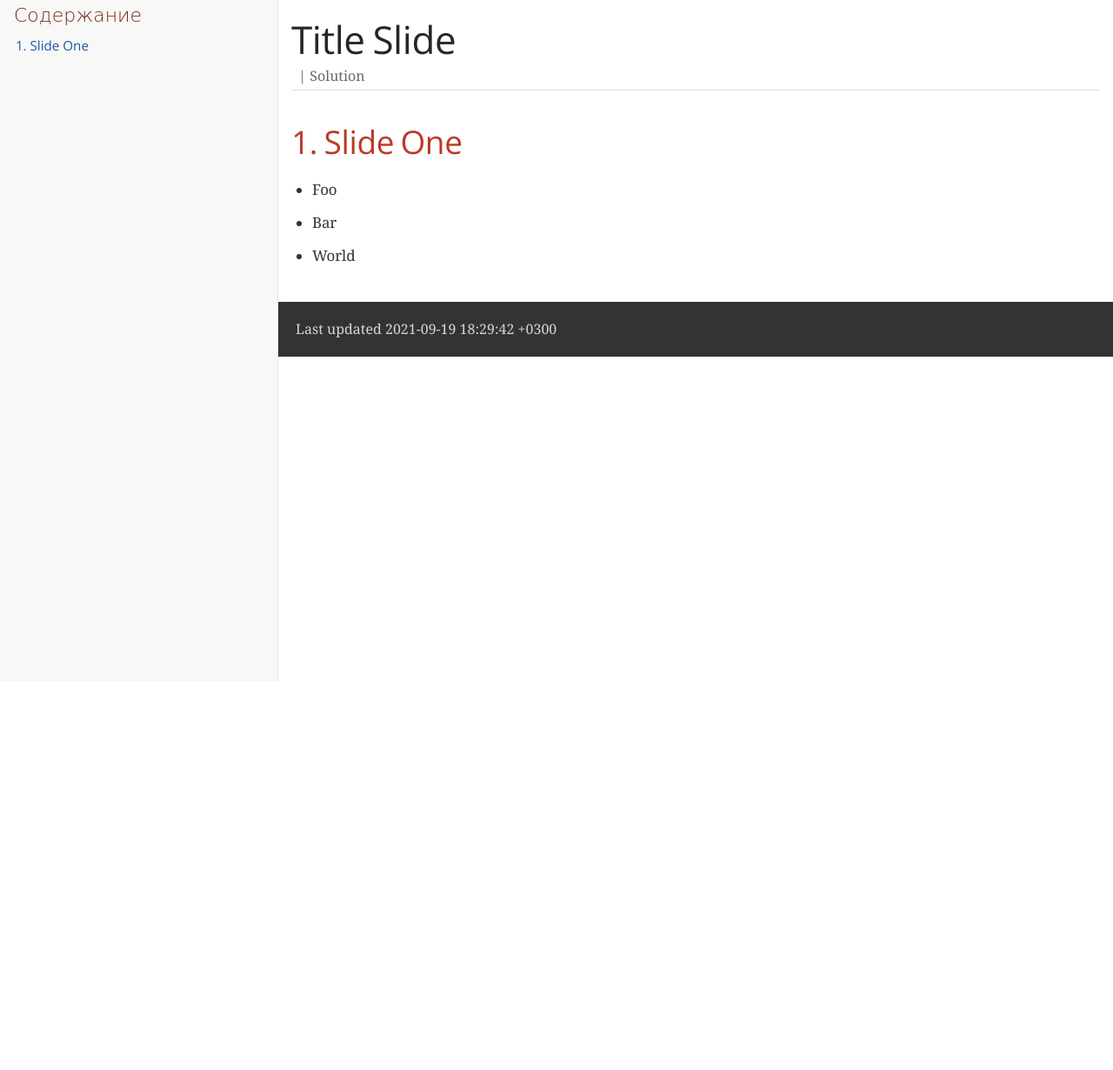
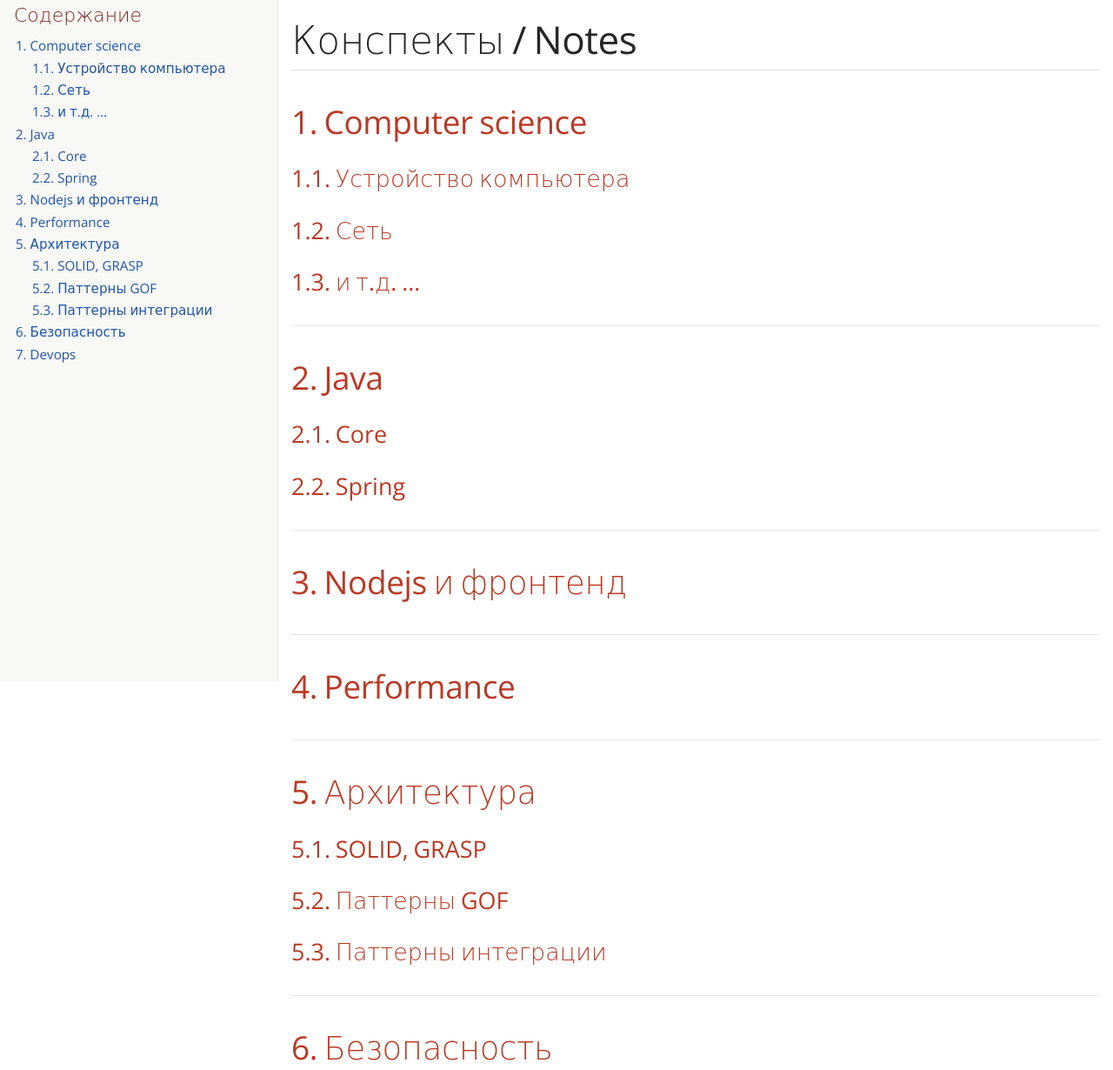
Before and after one commit to Norteko/Norteko.github.io, a website: page index.html in a window 1280 px wide. Shown: the part 17-1247 px from the top of the page at 87% size. Before the commit the page ends 800 px from the top, so only its background shows below. Drawn offline with nearby package versions, Linux system fonts and the light colour scheme; a web font is replaced by a local one.

Commit message:
structure planning

```diff
--- a/index.html
+++ b/index.html
@@ -5,7 +5,7 @@
 <meta http-equiv="X-UA-Compatible" content="IE=edge">
 <meta name="viewport" content="width=device-width, initial-scale=1.0">
 <meta name="generator" content="Asciidoctor 2.0.16">
-<title>Title Slide</title>
+<title>Конспекты / Notes</title>
 <link rel="stylesheet" href="https://fonts.googleapis.com/css?family=Open+Sans:300,300italic,400,400italic,600,600italic%7CNoto+Serif:400,400italic,700,700italic%7CDroid+Sans+Mono:400,700">
 <style>
 /*! Asciidoctor default stylesheet | MIT License | https://asciidoctor.org */
@@ -440,40 +440,113 @@
 </head>
 <body class="article toc2 toc-left">
 <div id="header">
-<h1>Title Slide</h1>
-<div class="details">
-<br><span id="revremark">Solution</span>
-</div>
+<h1>Конспекты / Notes</h1>
 <div id="toc" class="toc2">
 <div id="toctitle">Содержание</div>
 <ul class="sectlevel1">
-<li><a href="#_slide_one">1. Slide One</a></li>
+<li><a href="#_computer_science">1. Computer science</a>
+<ul class="sectlevel2">
+<li><a href="#_устройство_компьютера">1.1. Устройство компьютера</a></li>
+<li><a href="#_сеть">1.2. Сеть</a></li>
+<li><a href="#_и_т_д">1.3. и т.д.  &#8230;&#8203;</a></li>
+</ul>
+</li>
+<li><a href="#_java">2. Java</a>
+<ul class="sectlevel2">
+<li><a href="#_core">2.1. Core</a></li>
+<li><a href="#_spring">2.2. Spring</a></li>
+</ul>
+</li>
+<li><a href="#_nodejs_и_фронтенд">3. Nodejs и фронтенд</a></li>
+<li><a href="#_performance">4. Performance</a></li>
+<li><a href="#_архитектура">5. Архитектура</a>
+<ul class="sectlevel2">
+<li><a href="#_solid_grasp">5.1. SOLID, GRASP</a></li>
+<li><a href="#_паттерны_gof">5.2. Паттерны GOF</a></li>
+<li><a href="#_паттерны_интеграции">5.3. Паттерны интеграции</a></li>
+</ul>
+</li>
+<li><a href="#_безопасность">6. Безопасность</a></li>
+<li><a href="#_devops">7. Devops</a></li>
 </ul>
 </div>
 </div>
 <div id="content">
 <div class="sect1">
-<h2 id="_slide_one"><a class="anchor" href="#_slide_one"></a>1. Slide One</h2>
+<h2 id="_computer_science"><a class="anchor" href="#_computer_science"></a>1. Computer science</h2>
 <div class="sectionbody">
-<div class="ulist">
-<ul>
-<li>
-<p>Foo</p>
-</li>
-<li>
-<p>Bar</p>
-</li>
-<li>
-<p>World</p>
-</li>
-</ul>
+<div class="sect2">
+<h3 id="_устройство_компьютера"><a class="anchor" href="#_устройство_компьютера"></a>1.1. Устройство компьютера</h3>
+
 </div>
+<div class="sect2">
+<h3 id="_сеть"><a class="anchor" href="#_сеть"></a>1.2. Сеть</h3>
+
+</div>
+<div class="sect2">
+<h3 id="_и_т_д"><a class="anchor" href="#_и_т_д"></a>1.3. и т.д.  &#8230;&#8203;</h3>
+
+</div>
+</div>
+</div>
+<div class="sect1">
+<h2 id="_java"><a class="anchor" href="#_java"></a>2. Java</h2>
+<div class="sectionbody">
+<div class="sect2">
+<h3 id="_core"><a class="anchor" href="#_core"></a>2.1. Core</h3>
+
+</div>
+<div class="sect2">
+<h3 id="_spring"><a class="anchor" href="#_spring"></a>2.2. Spring</h3>
+
+</div>
+</div>
+</div>
+<div class="sect1">
+<h2 id="_nodejs_и_фронтенд"><a class="anchor" href="#_nodejs_и_фронтенд"></a>3. Nodejs и фронтенд</h2>
+<div class="sectionbody">
+
+</div>
+</div>
+<div class="sect1">
+<h2 id="_performance"><a class="anchor" href="#_performance"></a>4. Performance</h2>
+<div class="sectionbody">
+
+</div>
+</div>
+<div class="sect1">
+<h2 id="_архитектура"><a class="anchor" href="#_архитектура"></a>5. Архитектура</h2>
+<div class="sectionbody">
+<div class="sect2">
+<h3 id="_solid_grasp"><a class="anchor" href="#_solid_grasp"></a>5.1. SOLID, GRASP</h3>
+
+</div>
+<div class="sect2">
+<h3 id="_паттерны_gof"><a class="anchor" href="#_паттерны_gof"></a>5.2. Паттерны GOF</h3>
+
+</div>
+<div class="sect2">
+<h3 id="_паттерны_интеграции"><a class="anchor" href="#_паттерны_интеграции"></a>5.3. Паттерны интеграции</h3>
+
+</div>
+</div>
+</div>
+<div class="sect1">
+<h2 id="_безопасность"><a class="anchor" href="#_безопасность"></a>6. Безопасность</h2>
+<div class="sectionbody">
+
+</div>
+</div>
+<div class="sect1">
+<h2 id="_devops"><a class="anchor" href="#_devops"></a>7. Devops</h2>
+<div class="sectionbody">
+
 </div>
 </div>
 </div>
 <div id="footer">
 <div id="footer-text">
-Last updated 2021-09-19 18:29:42 +0300
+Last updated 2021-09-19 18:57:34 +0300
 </div>
 </div>
 </body>
```
Also changed, not shown: 1 other file.
